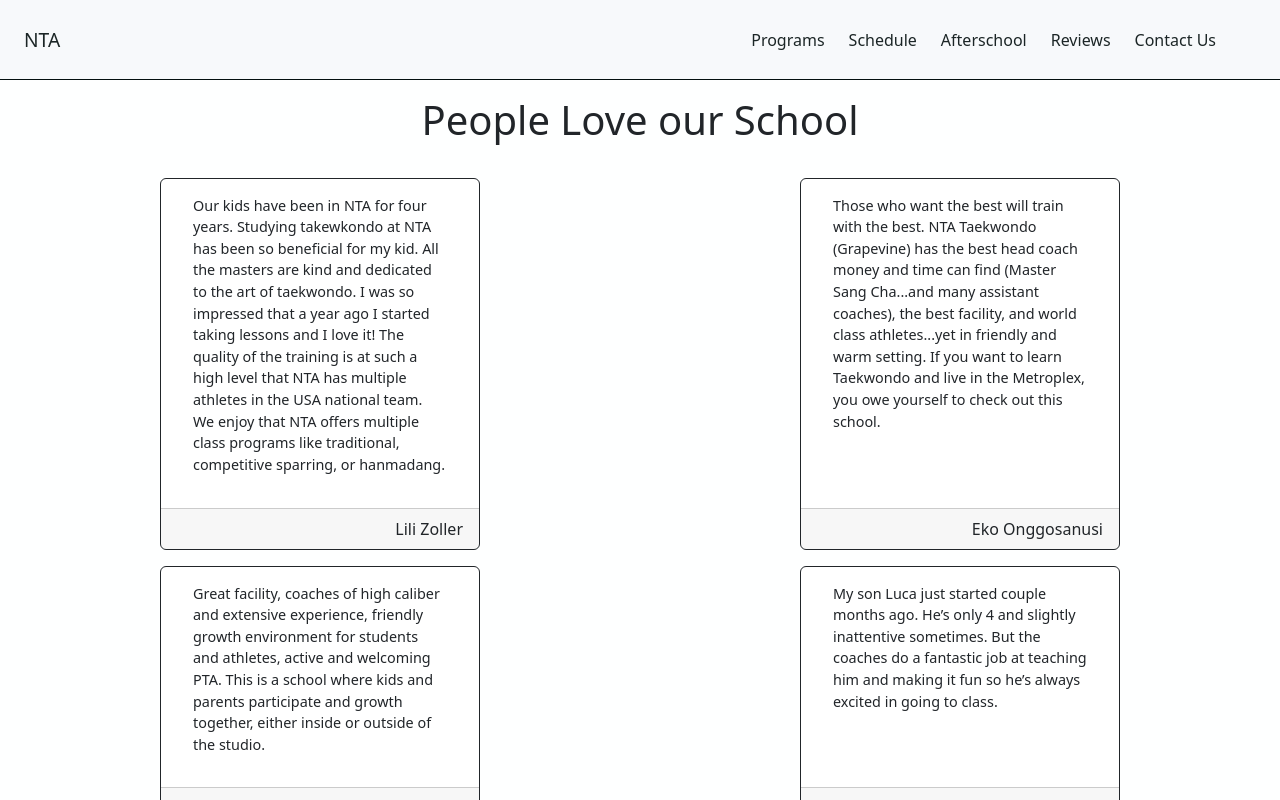
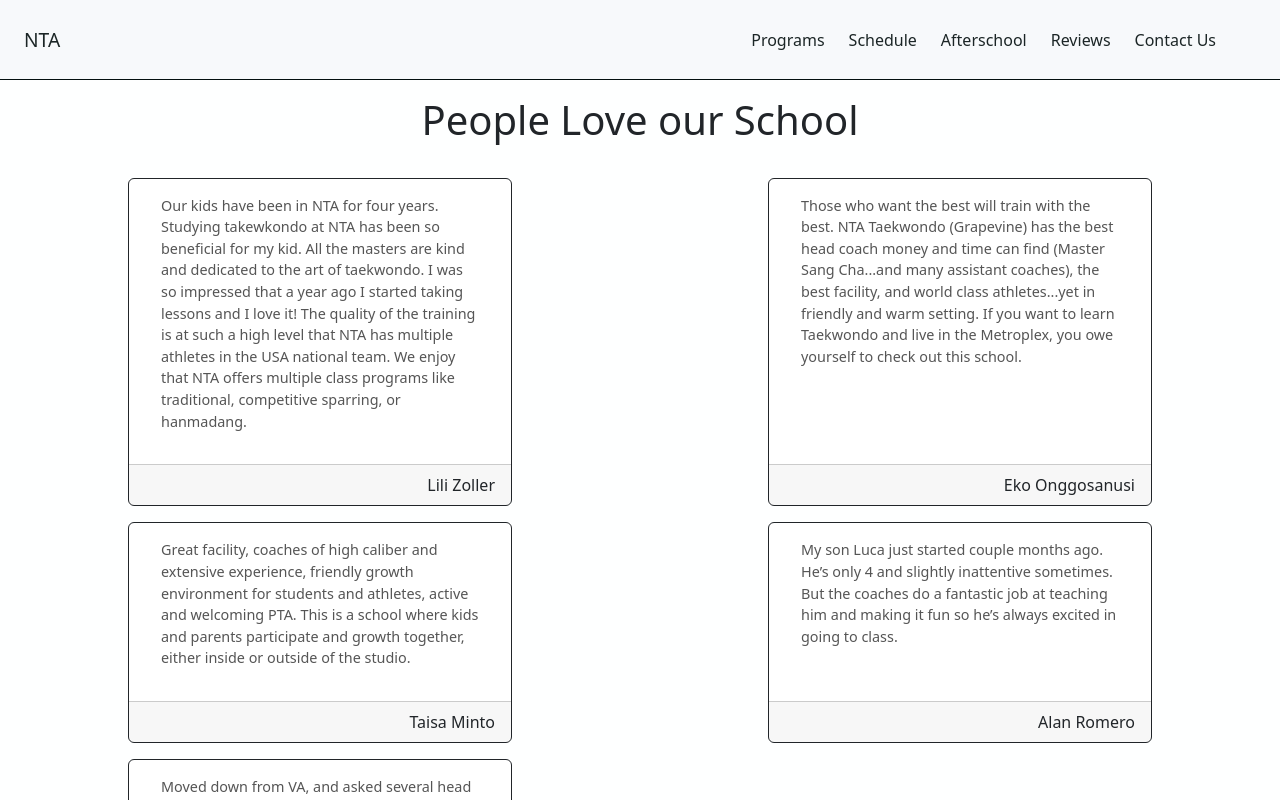
Before and after one commit to Vastagon/nta-new, a React (Create React App) app: page /reviews in a window 1280 px wide. Shown: the top 800 px of the page. Built offline with nearby package versions, Linux system fonts and the light colour scheme.

Commit message:
changed text color to be easier on the eyes. Changed review card width

```diff
--- a/src/styles/App.css
+++ b/src/styles/App.css
@@ -11,8 +11,9 @@
   --scheme-yellow: #EEC643;
   --nta-green: #145434;
   --nta-green2: #185434;
+  --text-color-black: #555555;
 
-  color: var(--scheme-black);
+  color: var(--scheme-gray);
   background-color: #FEFFFF;
   /* F7F9FB */
   font-family: 'Roboto', sans-serif;
@@ -170,6 +171,7 @@
   text-align: center;
   padding-left: 20%;
   padding-right: 20%;
+  color: var(--text-color-black);
 }
 .features{
   width: 70%;
--- a/src/styles/Programs.css
+++ b/src/styles/Programs.css
@@ -34,6 +34,7 @@
   padding-right: 1rem;
   padding-bottom: 1rem;
   font-size: .9rem;
+  color: var(--text-color-black);
 }
 .card-img{
   padding: 0;
--- a/src/styles/Reviews.css
+++ b/src/styles/Reviews.css
@@ -15,5 +15,5 @@
   text-align: right;
 }
 .my-2{
-  width: 50%;
+  width: 60%;
 }
--- a/src/styles/Schedule.css
+++ b/src/styles/Schedule.css
@@ -11,6 +11,7 @@
   display: grid;
   grid-template-columns: 14.28% 14.28% 14.28% 14.28% 14.28% 14.28% 14.28%;
 }
+/* Creates Checker Effect for top line */
 .day:nth-child(odd){
   background-color: var(--nta-green);
 }
@@ -36,15 +37,15 @@
   border-left: 2px;
   border-style: none;
 }
-
+/*
 .day:nth-child(n+1){
   border-left: 0;
-}
+} */
 
 /* Removes double border lines in schedule */
-.schedule-row:nth-child(n){
+/* .schedule-row:nth-child(n){
   border-right: 0;
-}
+} */
 
 
 /* .schedule-row:nth-child(7n){
```
